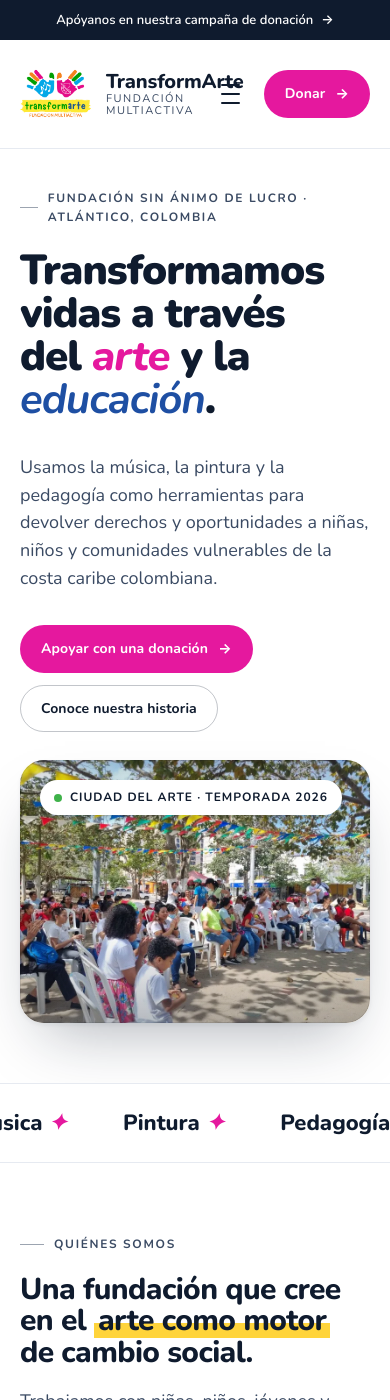
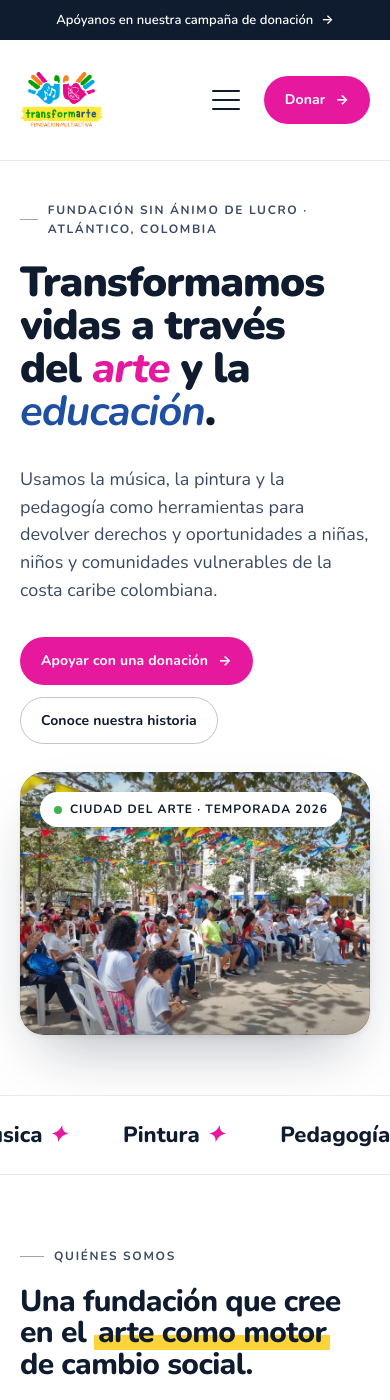
Before and after one commit to fundatransformarte/website, a Jekyll site: the page built from index.html, in a window 390 px wide and 1400 px high. Built offline with Jekyll 4.4.1, drawn with Linux system fonts in a browser that asks for light colours.

Commit message:
feat(layout): add responsive styles for brand text and logo in mobile

```diff
--- a/assets/css/layout.css
+++ b/assets/css/layout.css
@@ -242,6 +242,10 @@ footer.site {
 @media (max-width: 820px) {
   .foot-top { grid-template-columns: 1fr 1fr; gap: 32px; }
 }
+@media (max-width: 640px) {
+  .brand-text { display: none; }
+  .brand img { height: 84px; width: 84px; }
+}
 @media (max-width: 520px) {
   .foot-top { grid-template-columns: 1fr; gap: 32px; }
 }
```
